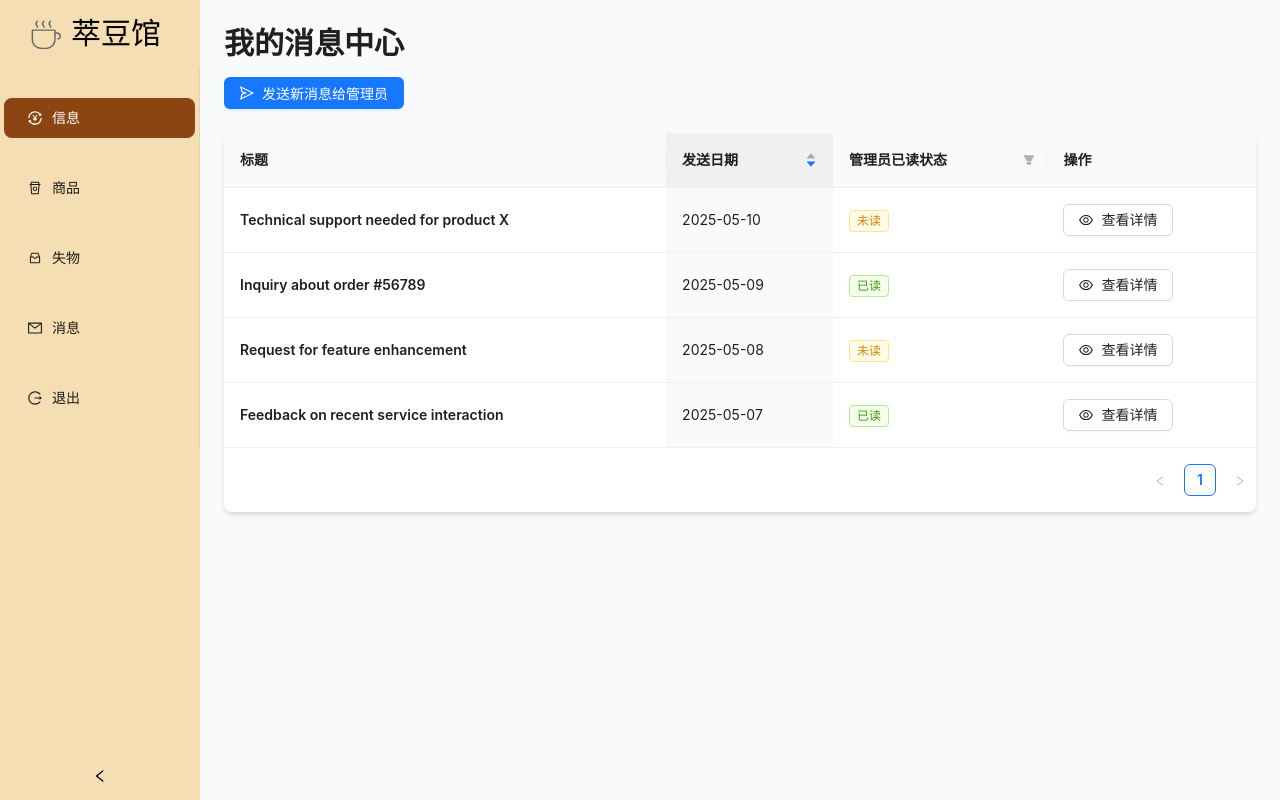
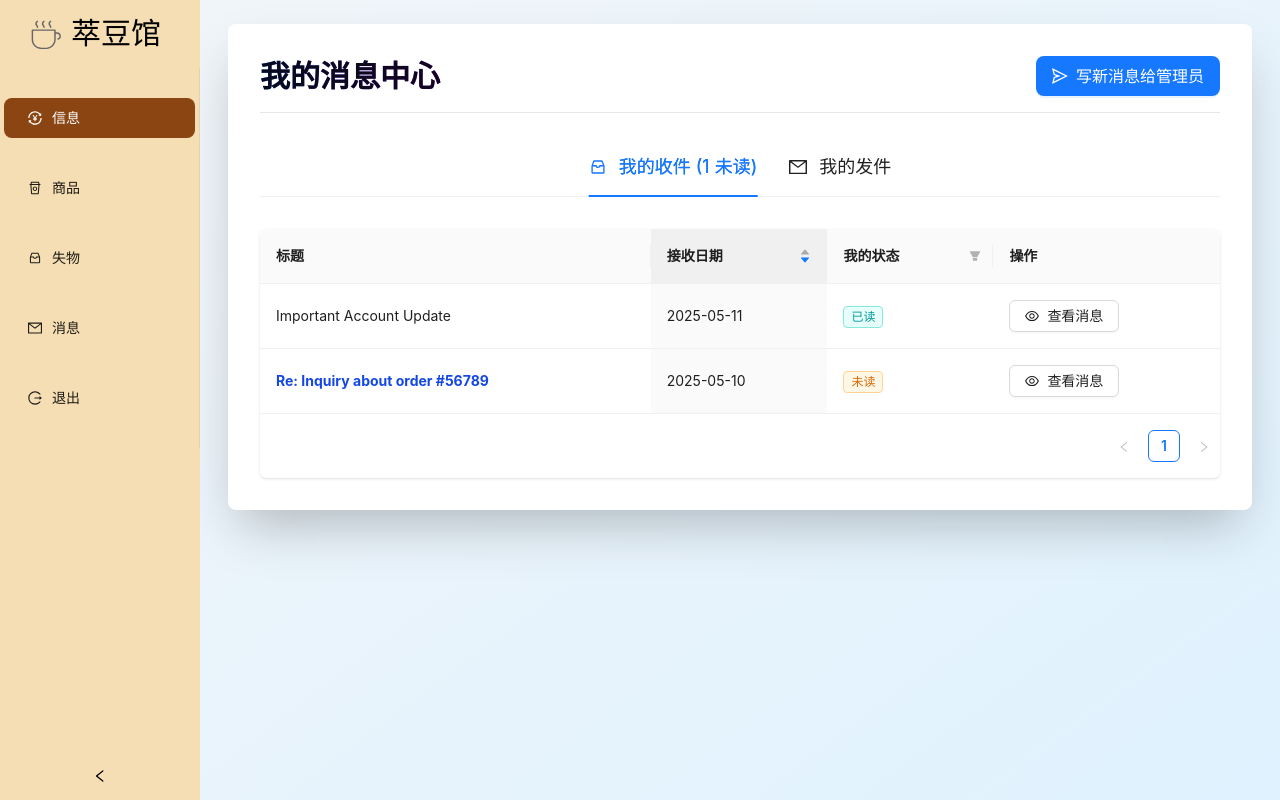
Before and after one commit to RainAllln/CafeHub-Tauri, a React (Vite) app: page /customer/message in a window 1280 px wide. Built offline with nearby package versions, Linux system fonts and the light colour scheme.

Commit message:
feat: Complete the front-end of the user's mailbox

```diff
--- /dev/null
+++ b/src/components/CustomerReciveBox.tsx
@@ -0,0 +1,100 @@
+import { EyeOutlined } from '@ant-design/icons';
+import { Button, Table, Tag } from 'antd'
+import React from 'react'
+
+interface Message {
+  id: number;
+  sender_id: number;
+  receiver_id: number; // For received messages, this is the Admin's ID
+  title: string;
+  message_content: string;
+  send_date: string;
+  read_status: 0 | 1; // 0: Unread by admin, 1: Read by admin
+}
+
+interface CustomerReciveBoxProps {
+  receivedMessages: Message[];
+  setReceivedMessages: React.Dispatch<React.SetStateAction<Message[]>>;
+  setSelectedReceivedMessage: React.Dispatch<React.SetStateAction<Message | null>>;
+  setIsViewReceivedModalVisible: React.Dispatch<React.SetStateAction<boolean>>;
+}
+
+const CustomerReciveBox: React.FC<CustomerReciveBoxProps> = ({
+  receivedMessages,
+  setReceivedMessages,
+  setSelectedReceivedMessage,
+  setIsViewReceivedModalVisible,
+}) => {
+
+  const handleViewReceivedMessage = (message: Message) => {
+    setSelectedReceivedMessage(message);
+    setIsViewReceivedModalVisible(true);
+    // Mark as read when viewed
+    if (message.read_status === 0) {
+      setReceivedMessages(
+        receivedMessages.map((msg) =>
+          msg.id === message.id ? { ...msg, read_status: 1 } : msg
+        )
+      );
+    }
+  };
+
+  const receivedMessagesColumns = [
+    {
+      title: '标题',
+      dataIndex: 'title',
+      key: 'title',
+      render: (text: string, record: Message) => (
+        <span className={`${record.read_status === 0 ? 'font-bold text-blue-700' : 'font-normal'}`}>{text}</span>
+      ),
+    },
+    {
+      title: '接收日期',
+      dataIndex: 'send_date',
+      key: 'send_date',
+      sorter: (a: Message, b: Message) => new Date(a.send_date).getTime() - new Date(b.send_date).getTime(),
+      defaultSortOrder: 'descend' as const,
+    },
+    {
+      title: '我的状态',
+      dataIndex: 'read_status',
+      key: 'read_status',
+      render: (status: 0 | 1) => (
+        <Tag color={status === 0 ? 'orange' : 'cyan'}>
+          {status === 0 ? '未读' : '已读'}
+        </Tag>
+      ),
+      filters: [
+        { text: '未读', value: 0 },
+        { text: '已读', value: 1 },
+      ],
+      onFilter: (value: unknown, record: Message) => record.read_status === value,
+    },
+    {
+      title: '操作',
+      key: 'actions',
+      render: (_: any, record: Message) => (
+        <Button
+          icon={<EyeOutlined />}
+          onClick={() => handleViewReceivedMessage(record)}
+          className="text-green-500 border-green-500 hover:text-green-700 hover:border-green-700"
+        >
+          查看消息
+        </Button>
+      ),
+    },
+  ];
+
+  return (
+    <Table
+      columns={receivedMessagesColumns}
+      dataSource={receivedMessages}
+      rowKey="id"
+      pagination={{ pageSize: 5, showSizeChanger: false }}
+      className="shadow-sm rounded-md overflow-hidden"
+      scroll={{ x: 'max-content' }}
+    />
+  )
+}
+
+export default CustomerReciveBox
--- /dev/null
+++ b/src/components/CustomerSentBox.tsx
@@ -0,0 +1,87 @@
+import { EyeOutlined } from '@ant-design/icons';
+import { Button, Table, Tag } from 'antd'
+import React from 'react'
+
+interface Message {
+  id: number;
+  sender_id: number;
+  receiver_id: number; // For received messages, this is the Admin's ID
+  title: string;
+  message_content: string;
+  send_date: string;
+  read_status: 0 | 1; // 0: Unread by admin, 1: Read by admin
+}
+
+interface CustomerSentBoxProps {
+  sentMessages: Message[];
+  setSelectedSentMessage: React.Dispatch<React.SetStateAction<Message | null>>;
+  setIsViewSentModalVisible: React.Dispatch<React.SetStateAction<boolean>>;
+}
+const CustomerSentBox: React.FC<CustomerSentBoxProps> = ({
+  sentMessages,
+  setSelectedSentMessage,
+  setIsViewSentModalVisible,
+}) => {
+
+  const handleViewSentMessage = (message: Message) => {
+    setSelectedSentMessage(message);
+    setIsViewSentModalVisible(true);
+  };
+
+  const sentMessagesColumns = [
+    {
+      title: '标题',
+      dataIndex: 'title',
+      key: 'title',
+      render: (text: string) => <span className="font-semibold">{text}</span>,
+    },
+    {
+      title: '发送日期',
+      dataIndex: 'send_date',
+      key: 'send_date',
+      sorter: (a: Message, b: Message) => new Date(a.send_date).getTime() - new Date(b.send_date).getTime(),
+      defaultSortOrder: 'descend' as const,
+    },
+    {
+      title: '管理员查阅状态',
+      dataIndex: 'read_status',
+      key: 'read_status',
+      render: (status: 0 | 1) => (
+        <Tag color={status === 0 ? 'gold' : 'green'}>
+          {status === 0 ? '管理员未读' : '管理员已读'}
+        </Tag>
+      ),
+      filters: [
+        { text: '管理员未读', value: 0 },
+        { text: '管理员已读', value: 1 },
+      ],
+      onFilter: (value: unknown, record: Message) => record.read_status === value,
+    },
+    {
+      title: '操作',
+      key: 'actions',
+      render: (_: any, record: Message) => (
+        <Button
+          icon={<EyeOutlined />}
+          onClick={() => handleViewSentMessage(record)}
+          className="text-blue-500 border-blue-500 hover:text-blue-700 hover:border-blue-700"
+        >
+          查看详情
+        </Button>
+      ),
+    },
+  ];
+
+  return (
+    <Table
+      columns={sentMessagesColumns}
+      dataSource={sentMessages}
+      rowKey="id"
+      pagination={{ pageSize: 5, showSizeChanger: false }}
+      className="shadow-sm rounded-md overflow-hidden"
+      scroll={{ x: 'max-content' }}
+    />
+  )
+}
+
+export default CustomerSentBox
--- a/src/directory/CustomerMessagePage.tsx
+++ b/src/directory/CustomerMessagePage.tsx
@@ -1,26 +1,27 @@
 import React, { useState } from 'react';
-import { Table, Button, Tag, Typography, } from 'antd';
-import { EyeOutlined, SendOutlined } from '@ant-design/icons';
+import { Button, Typography, Tabs } from 'antd';
+import { SendOutlined, InboxOutlined, MailOutlined } from '@ant-design/icons';
 import CusSendMessage from '@/components/CusSendMessage';
 import MessageContent from '@/components/MessageContent';
+import CustomerReciveBox from '@/components/CustomerReciveBox';
+import CustomerSentBox from '@/components/CustomerSentBox';
 
 const { Title } = Typography;
+const { TabPane } = Tabs;
 
 interface Message {
   id: number;
-  sender_id: number; // User's ID
-  receiver_id: number; // Admin's ID
+  sender_id: number;
+  receiver_id: number; // For received messages, this is the Admin's ID
   title: string;
   message_content: string;
-  send_date: string; // Using string for simplicity, can be Date object
-  read_status: 0 | 1; // 0: Admin Unread, 1: Admin Read
+  send_date: string;
+  read_status: 0 | 1; // 0: Unread by admin, 1: Read by admin
 }
 
-// Assume current logged-in user ID is 101, Admin ID is 1
 const CURRENT_USER_ID = 101;
 const ADMIN_ID = 1;
 
-// Mock data: Messages sent by the current user to the admin
 const mockSentMessages: Message[] = [
   {
     id: 10,
@@ -40,122 +41,129 @@ const mockSentMessages: Message[] = [
     send_date: '2025-05-10',
     read_status: 0, // Admin has not read this yet
   },
+];
+
+const mockReceivedMessages: Message[] = [
   {
-    id: 12,
-    sender_id: CURRENT_USER_ID,
-    receiver_id: ADMIN_ID,
-    title: 'Feedback on recent service interaction',
-    message_content: 'Dear Admin, I wanted to provide some feedback on my recent interaction with your support team. The service was excellent and resolved my issue promptly.',
-    send_date: '2025-05-07',
-    read_status: 1,
+    id: 201,
+    sender_id: ADMIN_ID,
+    receiver_id: CURRENT_USER_ID,
+    title: 'Re: Inquiry about order #56789',
+    message_content: 'Hello User, regarding your order #56789, it has been shipped and the tracking number is XYZ12345. You can expect delivery by 2025-05-12.',
+    send_date: '2025-05-10',
+    read_status: 0, // User has not read this yet
   },
   {
-    id: 13,
-    sender_id: CURRENT_USER_ID,
-    receiver_id: ADMIN_ID,
-    title: 'Request for feature enhancement',
-    message_content: 'Hello, I would like to request an enhancement for the mobile application. It would be great if we could customize the notification sounds. Thanks for considering.',
-    send_date: '2025-05-08',
-    read_status: 0,
+    id: 202,
+    sender_id: ADMIN_ID,
+    receiver_id: CURRENT_USER_ID,
+    title: 'Important Account Update',
+    message_content: 'Dear User, we have updated our terms of service. Please review them at your earliest convenience. Thank you for being a valued customer.',
+    send_date: '2025-05-11',
+    read_status: 1, // User has read this
   },
 ];
 
 const CustomerMessagePage = () => {
   const [sentMessages, setSentMessages] = useState<Message[]>(mockSentMessages);
-  const [selectedMessage, setSelectedMessage] = useState<Message | null>(null);
-  const [isViewModalVisible, setIsViewModalVisible] = useState(false);
+  const [receivedMessages, setReceivedMessages] = useState<Message[]>(mockReceivedMessages);
+
+  const [selectedSentMessage, setSelectedSentMessage] = useState<Message | null>(null);
+  const [isViewSentModalVisible, setIsViewSentModalVisible] = useState(false);
+
+  const [selectedReceivedMessage, setSelectedReceivedMessage] = useState<Message | null>(null);
+  const [isViewReceivedModalVisible, setIsViewReceivedModalVisible] = useState(false);
+
   const [isNewMessageModalVisible, setIsNewMessageModalVisible] = useState(false);
 
-  const handleViewMessage = (message: Message) => {
-    setSelectedMessage(message);
-    setIsViewModalVisible(true);
-  };
-
+  // --- Handlers for New Message ---
   const handleOpenNewMessageModal = () => {
     setIsNewMessageModalVisible(true);
   };
 
 
-  const columns = [
-    {
-      title: '标题',
-      dataIndex: 'title',
-      key: 'title',
-      render: (text: string) => <span className="font-semibold">{text}</span>,
-    },
-    {
-      title: '发送日期',
-      dataIndex: 'send_date',
-      key: 'send_date',
-      sorter: (a: Message, b: Message) => new Date(a.send_date).getTime() - new Date(b.send_date).getTime(),
-      defaultSortOrder: 'descend' as const,
-    },
-    {
-      title: '管理员已读状态',
-      dataIndex: 'read_status',
-      key: 'read_status',
-      render: (status: 0 | 1) => (
-        <Tag color={status === 0 ? 'gold' : 'green'}>
-          {status === 0 ? '未读' : '已读'}
-        </Tag>
-      ),
-      filters: [
-        { text: '未读', value: 0 },
-        { text: '已读', value: 1 },
-      ],
-      onFilter: (value: unknown, record: Message) => record.read_status === value,
-    },
-    {
-      title: '操作',
-      key: 'actions',
-      render: (_: any, record: Message) => (
-        <Button
-          icon={<EyeOutlined />}
-          onClick={() => handleViewMessage(record)}
-          className="text-blue-500 border-blue-500 hover:text-blue-700 hover:border-blue-700"
-        >
-          查看详情
-        </Button>
-      ),
-    },
-  ];
-
   return (
-    <div className="p-6 bg-gray-50 min-h-screen">
-      <Title level={2} className="mb-6 text-gray-700">我的消息中心</Title>
-
+    <div className="p-4 md:p-6 bg-gradient-to-br from-slate-100 to-sky-100 min-h-screen">
+      <div className="max-w-5xl mx-auto bg-white shadow-2xl rounded-lg p-4 md:p-8">
+        <div className="flex flex-col sm:flex-row justify-between items-center mb-6 pb-4 border-b border-gray-200">
+          <Title level={2} className="!mb-2 sm:!mb-0 text-transparent bg-clip-text bg-gradient-to-r from-blue-600 to-purple-600">
+            我的消息中心
+          </Title>
           <Button
             type="primary"
             icon={<SendOutlined />}
             onClick={handleOpenNewMessageModal}
-        className="mb-6 bg-blue-600 hover:bg-blue-700"
+            className="bg-gradient-to-r from-green-500 to-blue-500 hover:from-green-600 hover:to-blue-600 border-none text-white shadow-md hover:shadow-lg transition-shadow duration-300"
+            size="large"
           >
-        发送新消息给管理员
+            写新消息给管理员
           </Button>
+        </div>
 
-      <Table
-        columns={columns}
-        dataSource={sentMessages}
-        rowKey="id"
-        className="bg-white shadow-md rounded-lg"
-        pagination={{ pageSize: 5 }}
+        <Tabs defaultActiveKey="inbox" type="line" size="large" centered className="custom-tabs">
+          <TabPane
+            tab={
+              <span className="flex items-center space-x-2 text-lg">
+                <InboxOutlined />
+                <span>我的收件 ({receivedMessages.filter(m => m.read_status === 0).length} 未读)</span>
+              </span>
+            }
+            key="inbox"
+          >
+            <div className="mt-4">
+              <CustomerReciveBox
+                receivedMessages={receivedMessages}
+                setReceivedMessages={setReceivedMessages}
+                setSelectedReceivedMessage={setSelectedReceivedMessage}
+                setIsViewReceivedModalVisible={setIsViewReceivedModalVisible}
               />
+            </div>
+          </TabPane>
+          <TabPane
+            tab={
+              <span className="flex items-center space-x-2 text-lg">
+                <MailOutlined />
+                <span>我的发件</span>
+              </span>
+            }
+            key="sent"
+          >
+            <div className="mt-4">
+              <CustomerSentBox
+                sentMessages={sentMessages}
+                setSelectedSentMessage={setSelectedSentMessage}
+                setIsViewSentModalVisible={setIsViewSentModalVisible}
+              />
+            </div>
+          </TabPane>
+        </Tabs>
+      </div>
 
-      {/* View Message Modal */}
-      {selectedMessage && (
+      {/* Modal for Viewing Sent Message */}
+      {selectedSentMessage && (
         <MessageContent
-          selectedMessage={selectedMessage}
-          isModalVisible={isViewModalVisible}
-          setIsModalVisible={setIsViewModalVisible}
-          setSelectedMessage={setSelectedMessage}
+          selectedMessage={selectedSentMessage}
+          isModalVisible={isViewSentModalVisible}
+          setIsModalVisible={setIsViewSentModalVisible}
+          setSelectedMessage={setSelectedSentMessage}
+        />
+      )}
+
+      {/* Modal for Viewing Received Message */}
+      {selectedReceivedMessage && (
+        <MessageContent
+          selectedMessage={selectedReceivedMessage}
+          isModalVisible={isViewReceivedModalVisible}
+          setIsModalVisible={setIsViewReceivedModalVisible}
+          setSelectedMessage={setSelectedReceivedMessage}
         />
       )}
 
       <CusSendMessage
         isNewMessageModalVisible={isNewMessageModalVisible}
         setIsNewMessageModalVisible={setIsNewMessageModalVisible}
+        setSentMessages={setSentMessages}
         sentMessages={sentMessages}
-        setSentMessages={setSentMessages}
       />
     </div>
   );
```
Lines whose indentation alone changed are shown as unchanged.
